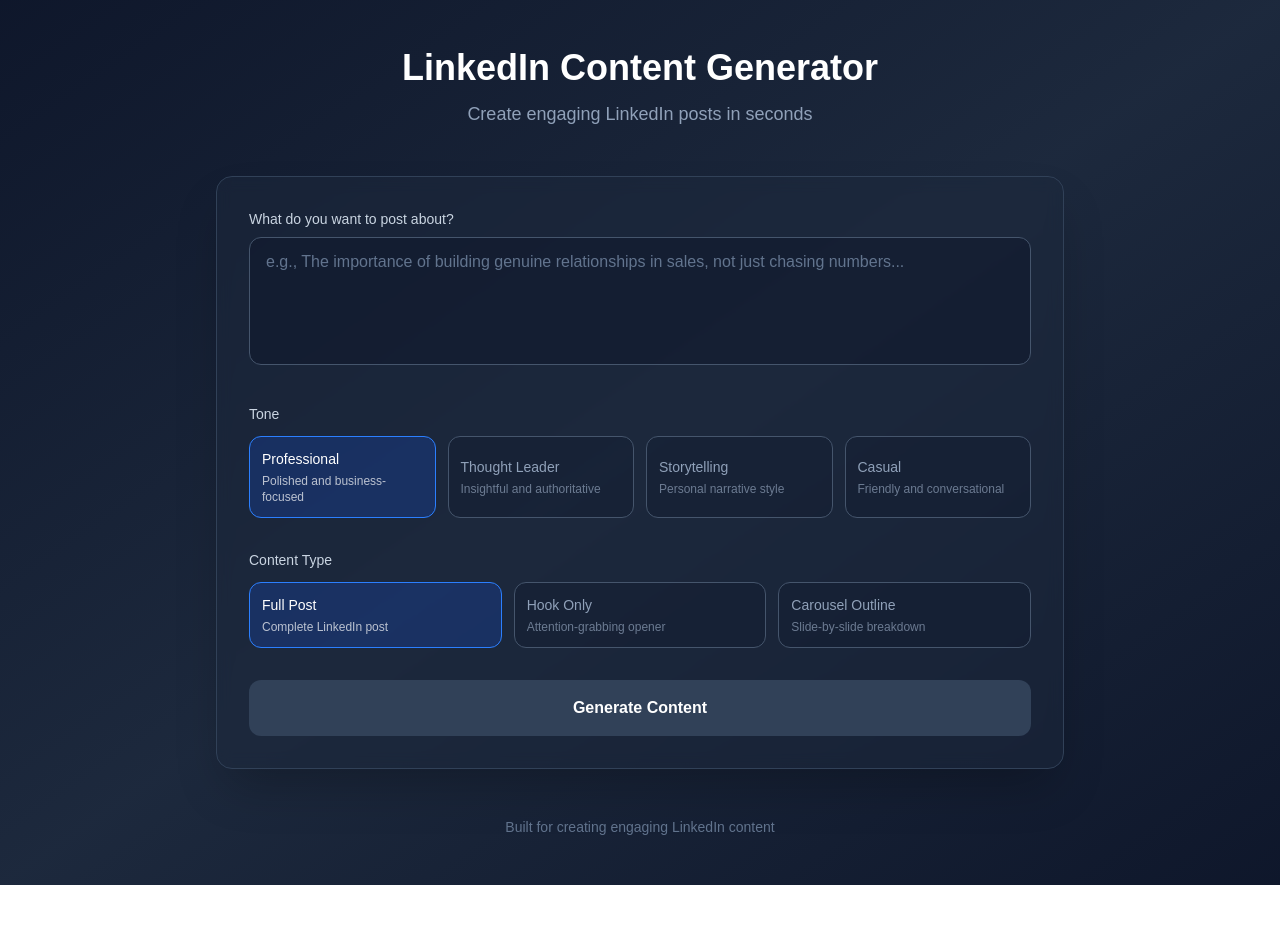
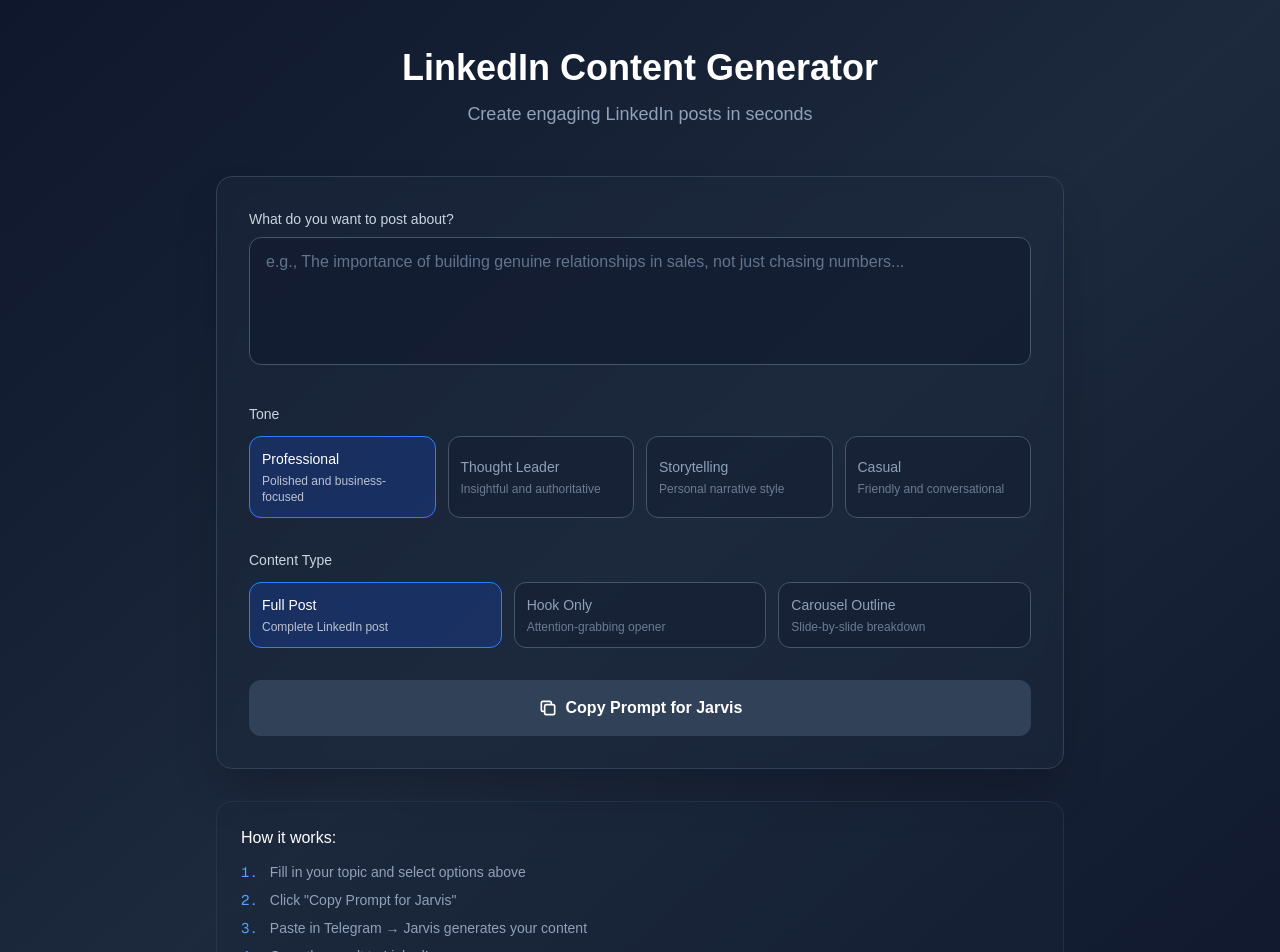
Before and after one commit to magibson/linkedingenerator, a Next.js app: page / in a window 1280 px wide. Shown: the top 952 px of the page. Before the commit the page ends 885 px from the top, so only its background shows below. Built offline with nearby package versions, Linux system fonts and the light colour scheme.

Commit message:
Add copy-to-Jarvis workflow instead of direct API

```diff
--- a/src/app/page.tsx
+++ b/src/app/page.tsx
@@ -22,6 +22,22 @@
   const [output, setOutput] = useState("");
   const [loading, setLoading] = useState(false);
   const [copied, setCopied] = useState(false);
+  const [promptCopied, setPromptCopied] = useState(false);
+
+  const getToneLabel = () => tones.find(t => t.id === tone)?.label || tone;
+  const getContentTypeLabel = () => contentTypes.find(ct => ct.id === contentType)?.label || contentType;
+
+  const generatePrompt = () => {
+    return `/linkedin ${getContentTypeLabel().toLowerCase()} | ${getToneLabel().toLowerCase()} tone
+
+${topic}`;
+  };
+
+  const handleCopyPrompt = () => {
+    navigator.clipboard.writeText(generatePrompt());
+    setPromptCopied(true);
+    setTimeout(() => setPromptCopied(false), 2000);
+  };
 
   const handleGenerate = async () => {
     if (!topic.trim()) return;
@@ -125,63 +141,68 @@
             </div>
           </div>
 
-          {/* Generate Button */}
+          {/* Action Buttons */}
+          <div className="flex flex-col sm:flex-row gap-3">
             <button
-            onClick={handleGenerate}
-            disabled={loading || !topic.trim()}
-            className="w-full py-4 bg-blue-600 hover:bg-blue-700 disabled:bg-slate-700 disabled:cursor-not-allowed text-white font-semibold rounded-xl transition-colors flex items-center justify-center gap-2"
+              onClick={handleCopyPrompt}
+              disabled={!topic.trim()}
+              className="flex-1 py-4 bg-blue-600 hover:bg-blue-700 disabled:bg-slate-700 disabled:cursor-not-allowed text-white font-semibold rounded-xl transition-colors flex items-center justify-center gap-2"
             >
-            {loading ? (
+              {promptCopied ? (
                 <>
-                <svg className="animate-spin h-5 w-5" viewBox="0 0 24 24">
-                  <circle className="opacity-25" cx="12" cy="12" r="10" stroke="currentColor" strokeWidth="4" fill="none" />
-                  <path className="opacity-75" fill="currentColor" d="M4 12a8 8 0 018-8V0C5.373 0 0 5.373 0 12h4z" />
+                  <svg className="w-5 h-5" fill="none" stroke="currentColor" viewBox="0 0 24 24">
+                    <path strokeLinecap="round" strokeLinejoin="round" strokeWidth={2} d="M5 13l4 4L19 7" />
                   </svg>
-                Generating...
+                  Copied! Paste to Jarvis
                 </>
               ) : (
-              "Generate Content"
+                <>
+                  <svg className="w-5 h-5" fill="none" stroke="currentColor" viewBox="0 0 24 24">
+                    <path strokeLinecap="round" strokeLinejoin="round" strokeWidth={2} d="M8 16H6a2 2 0 01-2-2V6a2 2 0 012-2h8a2 2 0 012 2v2m-6 12h8a2 2 0 002-2v-8a2 2 0 00-2-2h-8a2 2 0 00-2 2v8a2 2 0 002 2z" />
+                  </svg>
+                  Copy Prompt for Jarvis
+                </>
               )}
             </button>
           </div>
 
-        {/* Output Section */}
-        {output && (
-          <div className="mt-8 bg-slate-800/50 backdrop-blur border border-slate-700 rounded-2xl p-8 shadow-2xl">
-            <div className="flex items-center justify-between mb-4">
-              <h2 className="text-lg font-semibold text-white">Generated Content</h2>
-              <button
-                onClick={handleCopy}
-                className="px-4 py-2 bg-slate-700 hover:bg-slate-600 text-white text-sm rounded-lg transition-colors flex items-center gap-2"
-              >
-                {copied ? (
-                  <>
-                    <svg className="w-4 h-4" fill="none" stroke="currentColor" viewBox="0 0 24 24">
-                      <path strokeLinecap="round" strokeLinejoin="round" strokeWidth={2} d="M5 13l4 4L19 7" />
-                    </svg>
-                    Copied!
-                  </>
-                ) : (
-                  <>
-                    <svg className="w-4 h-4" fill="none" stroke="currentColor" viewBox="0 0 24 24">
-                      <path strokeLinecap="round" strokeLinejoin="round" strokeWidth={2} d="M8 16H6a2 2 0 01-2-2V6a2 2 0 012-2h8a2 2 0 012 2v2m-6 12h8a2 2 0 002-2v-8a2 2 0 00-2-2h-8a2 2 0 00-2 2v8a2 2 0 002 2z" />
-                    </svg>
-                    Copy
-                  </>
-                )}
-              </button>
-            </div>
-            <div className="bg-slate-900/50 rounded-xl p-6 border border-slate-600">
-              <pre className="whitespace-pre-wrap text-slate-200 font-sans leading-relaxed">
-                {output}
+          {/* Prompt Preview */}
+          {topic.trim() && (
+            <div className="mt-4 p-4 bg-slate-900/30 rounded-xl border border-slate-700">
+              <div className="text-xs text-slate-500 mb-2">Prompt preview:</div>
+              <pre className="text-sm text-slate-400 whitespace-pre-wrap font-mono">
+                {generatePrompt()}
               </pre>
             </div>
+          )}
         </div>
-        )}
+
+        {/* How it works */}
+        <div className="mt-8 bg-slate-800/30 border border-slate-700/50 rounded-2xl p-6">
+          <h3 className="text-white font-medium mb-3">How it works:</h3>
+          <ol className="text-slate-400 text-sm space-y-2">
+            <li className="flex gap-3">
+              <span className="text-blue-400 font-mono">1.</span>
+              Fill in your topic and select options above
+            </li>
+            <li className="flex gap-3">
+              <span className="text-blue-400 font-mono">2.</span>
+              Click "Copy Prompt for Jarvis"
+            </li>
+            <li className="flex gap-3">
+              <span className="text-blue-400 font-mono">3.</span>
+              Paste in Telegram → Jarvis generates your content
+            </li>
+            <li className="flex gap-3">
+              <span className="text-blue-400 font-mono">4.</span>
+              Copy the result to LinkedIn
+            </li>
+          </ol>
+        </div>
 
         {/* Footer */}
         <div className="text-center mt-12 text-slate-500 text-sm">
-          Built for creating engaging LinkedIn content
+          Powered by Jarvis 🔵
         </div>
       </div>
     </div>
```
Lines whose indentation alone changed are shown as unchanged.
